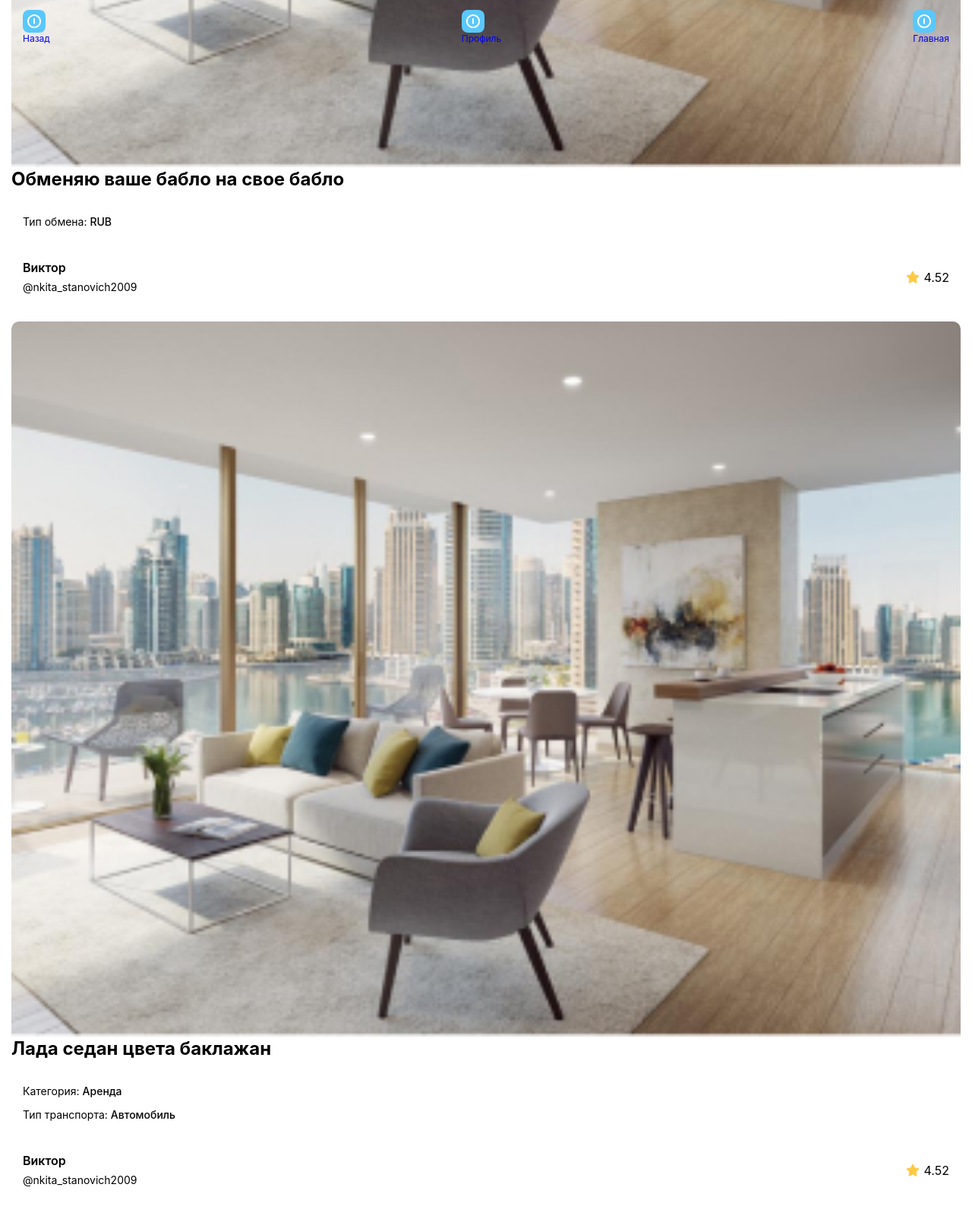
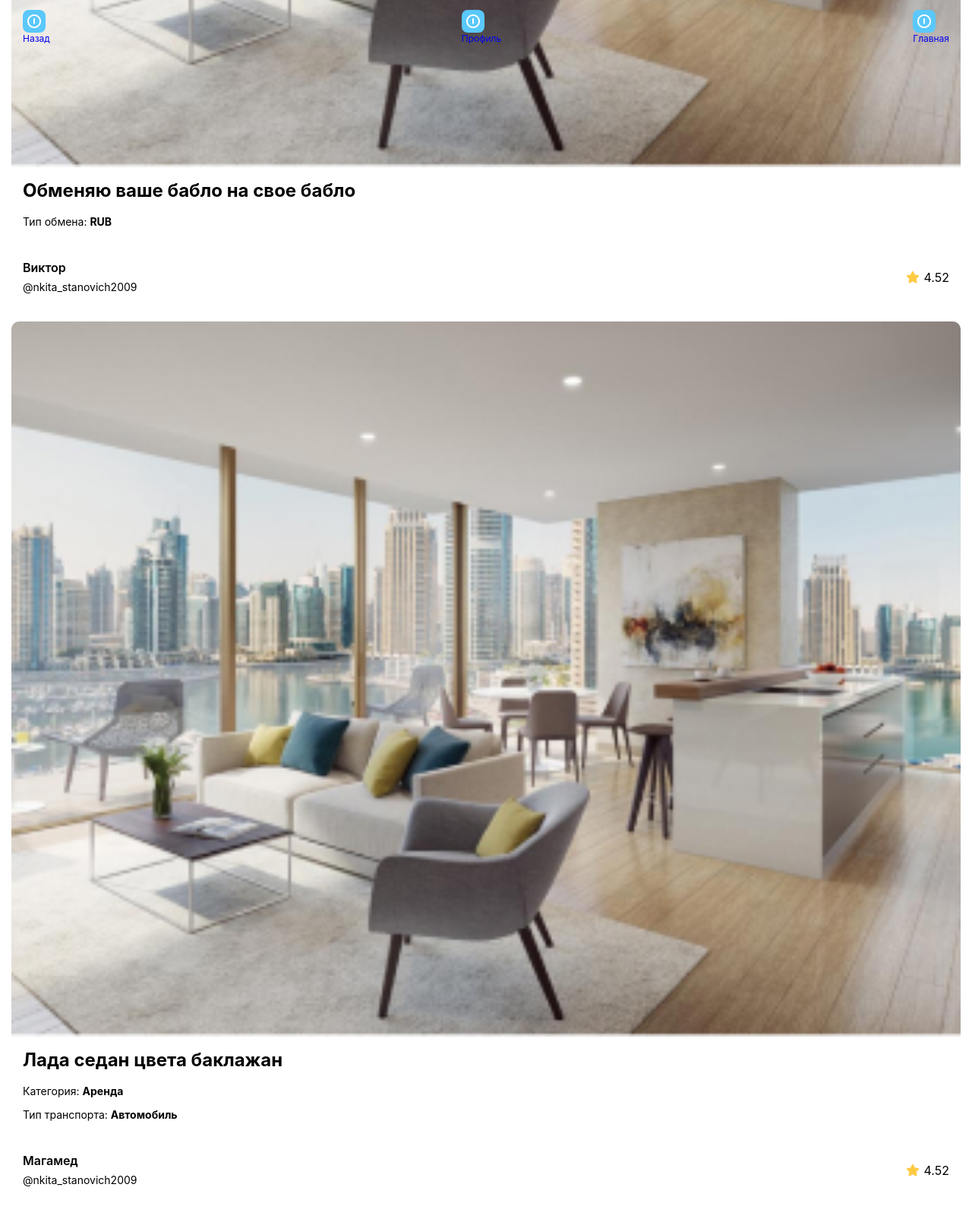
Before and after one commit to xioloix/hellaim.github.io, a plain HTML site: page mega_list_card.html in a window 1280 px wide. Shown: the part 735-2335 px from the top of the page at 76% size. Drawn offline with Linux system fonts and the light colour scheme; a script that the page names is missing.

Commit message:
Add files via upload

```diff
--- a/css/styles.css
+++ b/css/styles.css
@@ -86,6 +86,10 @@ body {
 }
 
 .text.hint {
+    color: var(--tg-theme-hint-color) !important;
+}
+
+span.hint {
     color: var(--tg-theme-hint-color) !important;
 }
 
--- a/mega_list_card.html
+++ b/mega_list_card.html
@@ -16,11 +16,11 @@
             <div class="bot-content">
                 <div class="card">
                     <img src="img/img.jpg" class="img-card">
-                    <div class="header">Обменяю ваше бабло на свое бабло</div>
                     <div class="p15 border">
+                        <div class="header">Обменяю ваше бабло на свое бабло</div>
                         <div class="text">
                             <span class="hint">Тип обмена:</span>
-                            <span class="medium">RUB</span>
+                            <span class="bold">RUB</span>
                         </div>
                     </div>
                     <div class="card-contact p15">
@@ -36,20 +36,20 @@
                 </div>
                 <div class="card">
                     <img src="img/img.jpg" class="img-card">
-                    <div class="header">Лада седан цвета баклажан</div>
                     <div class="p15 border">
+                        <div class="header">Лада седан цвета баклажан</div>
                         <div class="text">
                             <span class="hint">Категория:</span>
-                            <span class="medium">Аренда</span>
+                            <span class="bold">Аренда</span>
                         </div>
                         <div class="text">
                             <span class="hint">Тип транспорта:</span>
-                            <span class="medium">Автомобиль</span>
+                            <span class="bold">Автомобиль</span>
                         </div>
                     </div>
                     <div class="card-contact p15">
                         <div class="info">
-                            <div class="name">Виктор</div>
+                            <div class="name">Магамед</div>
                             <div class="link">@nkita_stanovich2009</div>
                         </div>
                         <div class="rating">
```
Also changed, not shown: index.html (+2 -2 lines).
